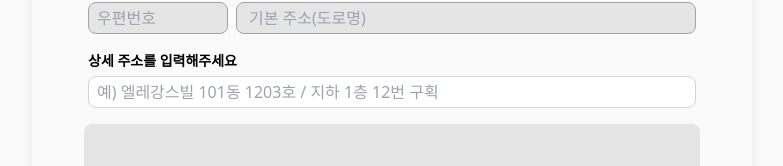
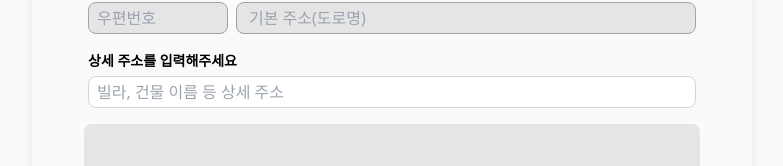
Before and after one commit to CampusPark/CampusPark-FE, a React (Vite) app: page /register/step-1 in a window 1280 px wide. Shown: the part 152-318 px from the top of the page, without its empty margins (248-1031 px from the left). Built offline with nearby package versions, Linux system fonts and the light colour scheme.

Commit message:
chore: 상세 주소 입력폼 placeholder추가

```diff
--- a/src/pages/owner/SpacesPageStep1.tsx
+++ b/src/pages/owner/SpacesPageStep1.tsx
@@ -93,7 +93,7 @@ export default function SpacesPageStep1() {
                 aria-label="상세 주소"
                 value={detailAddress}
                 onChange={(e) => setDetailAddress(e.target.value)}
-                placeholder="예) 엘레강스빌 101동 1203호 / 지하 1층 12번 구획"
+                placeholder="빌라, 건물 이름 등 상세 주소"
                 required
                 className="w-full h-8 px-2 rounded-lg border border-neutral-300 focus:outline-none"
               />
```
